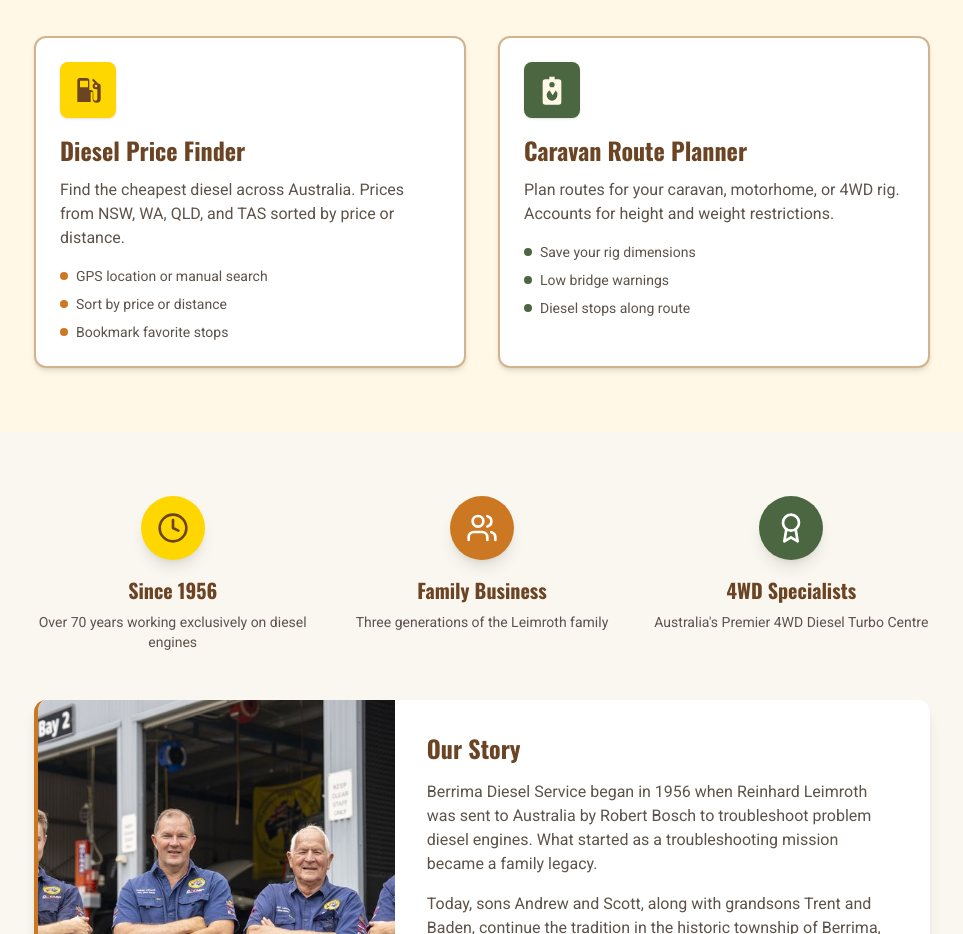
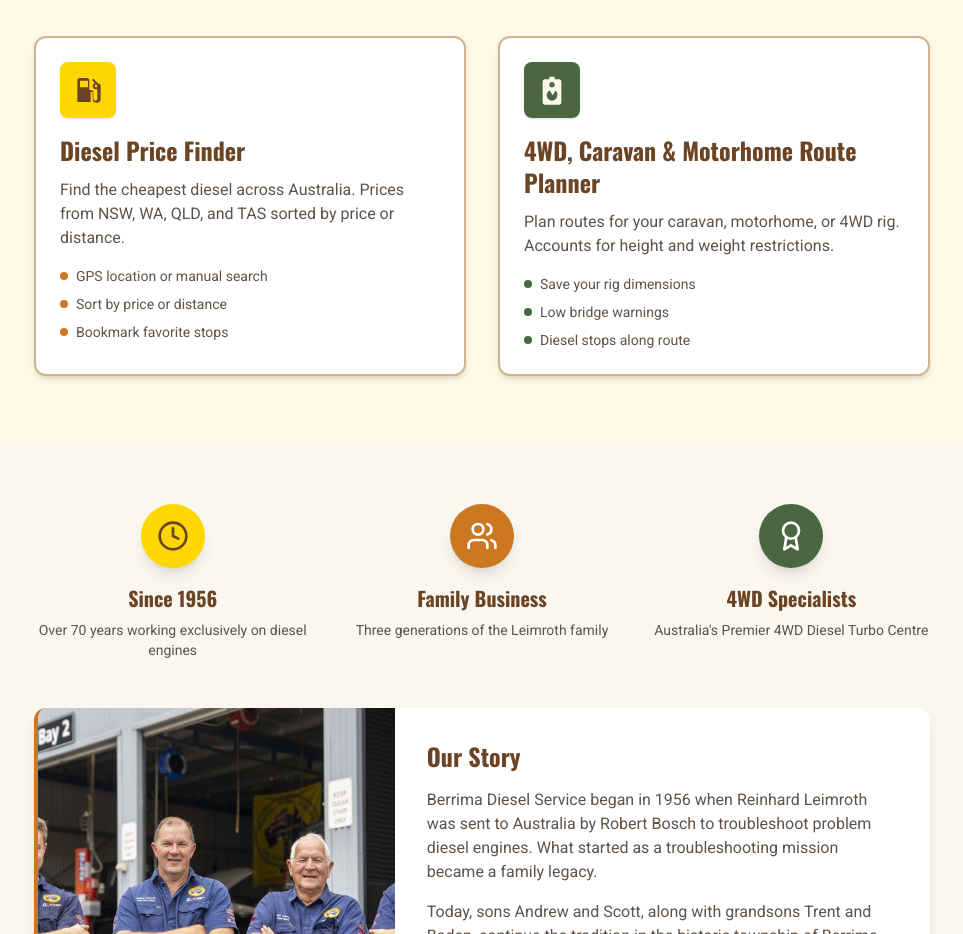
Before and after one commit to scottleimroth/berrima-diesel-app, a React (Vite) app in the folder frontend/web/: page / in a window 1280 px wide. Shown: the part 820-1754 px from the top of the page, without its empty margins (158-1121 px from the left). Built offline with nearby package versions, Linux system fonts and the light colour scheme; no server answers.

Commit message:
Update route planner branding to 4WD, Caravan & Motorhome
- Rename to "4WD, Caravan & Motorhome Route Planner" throughout
- Change "dimension-aware" to "weight-aware" routing
- Update GitHub repo description, meta tags, PWA manifest

```diff
--- a/frontend/web/index.html
+++ b/frontend/web/index.html
@@ -6,7 +6,7 @@
     <link rel="icon" type="image/png" sizes="192x192" href="/berrima-diesel-app/icon-192x192.png" />
     <link rel="apple-touch-icon" sizes="180x180" href="/berrima-diesel-app/icon-180x180.png" />
     <meta name="viewport" content="width=device-width, initial-scale=1.0, maximum-scale=1.0, user-scalable=no" />
-    <meta name="description" content="Berrima Diesel Touring Tools - Diesel Price Tracker & Caravan Route Planner for 4WD, Motorhome & Camper Travellers. The Diesel Experts since 1956." />
+    <meta name="description" content="Berrima Diesel Touring Tools - Diesel Price Tracker & 4WD, Caravan & Motorhome Route Planner for 4WD, Motorhome & Camper Travellers. The Diesel Experts since 1956." />
     <meta name="theme-color" content="#6B4423" />
     <meta name="apple-mobile-web-app-capable" content="yes" />
     <meta name="apple-mobile-web-app-status-bar-style" content="black-translucent" />
--- a/frontend/web/src/pages/Home.jsx
+++ b/frontend/web/src/pages/Home.jsx
@@ -98,7 +98,7 @@
                 </svg>
               </div>
               <h3 className="font-headline text-2xl font-bold mb-3 text-brand-brown group-hover:text-brand-eucalyptus transition-colors">
-                Caravan Route Planner
+                4WD, Caravan & Motorhome Route Planner
               </h3>
               <p className="text-brand-gray mb-4">
                 Plan routes for your caravan, motorhome, or 4WD rig. Accounts for height and weight restrictions.
--- a/frontend/web/src/services/hereRoutingApi.js
+++ b/frontend/web/src/services/hereRoutingApi.js
@@ -7,7 +7,7 @@
 const AUTOSUGGEST_BASE_URL = 'https://autosuggest.search.hereapi.com/v1'
 
 /**
- * Calculate a dimension-aware route for caravans, motorhomes, and tow vehicles.
+ * Calculate a weight-aware route for caravans, motorhomes, and tow vehicles.
  * Uses HERE's truck transport mode which accounts for height, weight, and length
  * restrictions — ideal for large touring vehicles.
  * @param {Object} params - Route parameters
--- a/frontend/web/vite.config.js
+++ b/frontend/web/vite.config.js
@@ -72,7 +72,7 @@
       manifest: {
         name: 'Berrima Diesel Touring Tools',
         short_name: 'Berrima Diesel',
-        description: 'Diesel Price Tracker & Caravan Route Planner for 4WD, Motorhome & Camper Travellers - The Diesel Experts since 1956',
+        description: 'Diesel Price Tracker & 4WD, Caravan & Motorhome Route Planner for 4WD, Motorhome & Camper Travellers - The Diesel Experts since 1956',
         theme_color: '#6B4423',
         background_color: '#FDF6E3',
         display: 'standalone',
```
Also changed, not shown: 2 other files (tests, documents, lock files or other folders).
